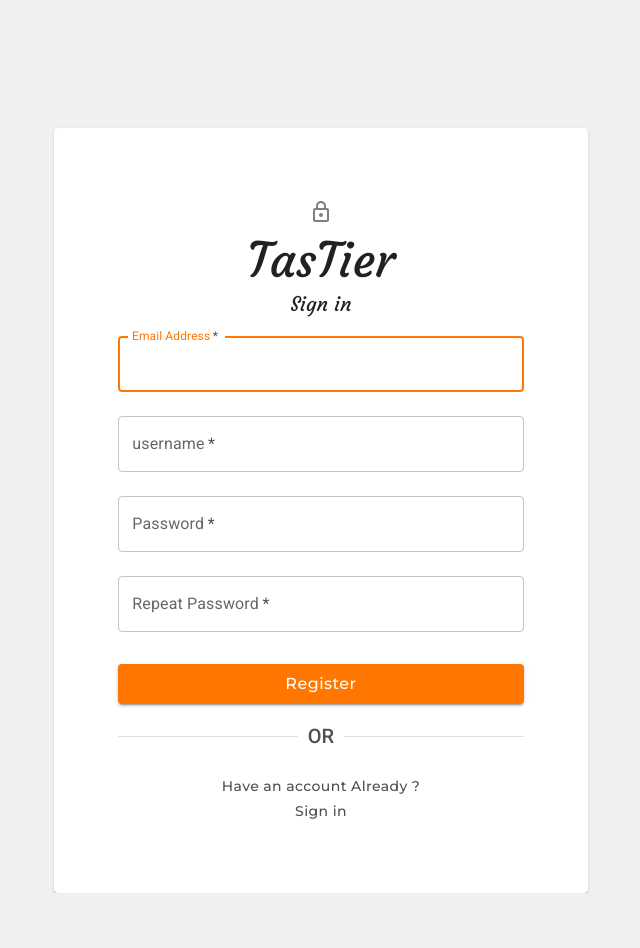
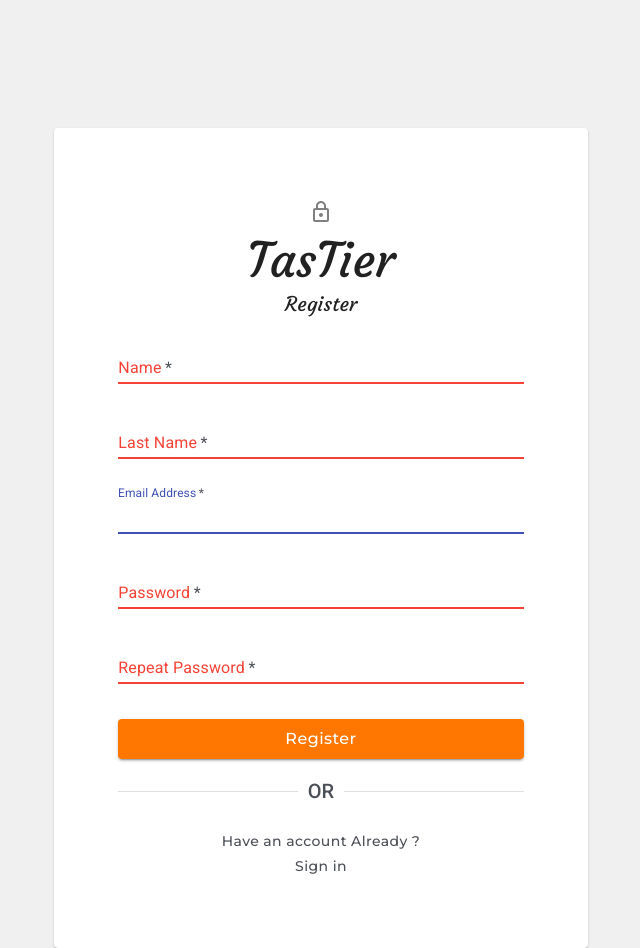
Before and after one commit to Deveneven/TasTier, a React (Create React App) app in the folder frontend/: page /register in a window 1280 px wide. Shown: the whole page, without its empty margins (319-959 px from the left). Before the commit the page ends 893 px from the top, so only its background shows below. Built offline with nearby package versions, Linux system fonts and the light colour scheme.

Commit message:
Finished register api connections

```diff
--- a/frontend/public/index.html
+++ b/frontend/public/index.html
@@ -2,6 +2,7 @@
 <html lang="en">
   <head>
     <meta charset="utf-8" />
+	<meta crossorigin="anonymous" />
     <link rel="icon" href="%PUBLIC_URL%/favicon.ico" />
     <meta name="viewport" content="width=device-width, initial-scale=1" />
     <meta name="theme-color" content="#000000" />
@@ -10,6 +11,7 @@
       content="Web site created using create-react-app"
     />
     <link rel="apple-touch-icon" href="%PUBLIC_URL%/logo192.png" />
+
     <!--
       manifest.json provides metadata used when your web app is installed on a
       user's mobile device or desktop. See https://developers.google.com/web/fundamentals/web-app-manifest/
--- a/frontend/src/Screen/RegisterScreen/RegisterScreen.tsx
+++ b/frontend/src/Screen/RegisterScreen/RegisterScreen.tsx
@@ -1,19 +1,77 @@
-import React from 'react';
+import React, {useState, useEffect} from 'react';
 // import './RegisterScreen.scss';
 import Grid from '@mui/material/Grid';
-import {Avatar, Box, Button, TextField, Card} from '@mui/material';
+import {Avatar, Box, Button, Card, CircularProgress} from '@mui/material';
 import Typography from '@mui/material/Typography';
 import {LockOutlined} from '@material-ui/icons';
 import Divider from '@mui/material/Divider';
 import {useNavigate} from 'react-router-dom';
+import TextForm from '../../Shared/Components/TextForm/TextForm';
+import {Api} from '../../Utils/Api';
+const RegisterScreen = () => {
+  useEffect( () => {
+    return () => setLoading(false);
+  }, []);
 
-const RegisterScreen = () => {
   const navigate = useNavigate();
 
+  const [name, setName] = useState('');
+  const [lastName, setLastName] = useState('');
+  const [email, setEmail] = useState('');
+  const [password, setPassword] = useState('');
+  const [confirmPassword, setConfirmPassword] = useState('');
+
+  const [loading, setLoading] = useState(false);
+
+  const [nameIsValid, setNameIsValid] = useState({name: 'name', isValid: false});
+  const [lastNameIsValid, setLastNameIsValid] = useState({name: 'lastName', isValid: false});
+  const [emailIsValid, setEmailIsValid] = useState({name: 'email', isValid: false});
+  const [passwordIsValid, setPasswordIsValid] = useState({name: 'password', isValid: false});
+  const [confirmPasswordIsValid, setConfirmPasswordIsValid] = useState({name: 'confirmPassword', isValid: false});
+  // console.log(process.env.REACT_APP_DB_API);
+  //   console.log(nameIsValid);
+
+  //   console.log(lastNameIsValid);
+
+  //   console.log(emailIsValid);
+
+  //   console.log(passwordIsValid);
+
+  //   console.log(confirmPasswordIsValid);
+
   const register = () => {
+    if (
+      nameIsValid.isValid &&
+      lastNameIsValid.isValid &&
+      emailIsValid.isValid &&
+      passwordIsValid.isValid &&
+      confirmPasswordIsValid &&
+      password === confirmPassword
+    ) {
+      setLoading(true);
+
+      Api.post(
+          `${process.env.REACT_APP_DB_API}/accounts/register`,
+          {
+            Name: name,
+            LastName: lastName,
+            Password: password,
+            Email: email,
+          },
+      ).then( (response) => {
+        console.log(response);
+        if (response.ok) {
+          console.log('pomyslnie zarejestrowano');
+        }
+      })
+          .finally( () => {
+            setLoading(false);
+          });
+    }
     console.log('Rejestracja');
-    navigate('../signin');
+    // navigate('../signin');
   };
+
   return (
     <div>
       <Grid container className='signin-container'>
@@ -28,12 +86,44 @@ const RegisterScreen = () => {
               TasTier
             </Typography>
             <Typography component="h1" variant="h6">
-              Sign in
+              Register
             </Typography>
             <Box
               sx={{mb: 2}}
             >
-              <TextField
+              <TextForm
+                margin="normal"
+                required
+                fullWidth
+                id="name"
+                label="Name"
+                name="name"
+                autoComplete="Name"
+                minLength={3}
+                maxLength={20}
+                regex={/^((?![0-9.,!?:;_|+\-*\\/=%°@&#§$"'`¨^ˇ()\[\]<>{}])[\S])+$/gm}
+                checkIsValid={setNameIsValid}
+                onChange={ (e) => {
+                  setName(e.target.value);
+                }}
+              />
+              <TextForm
+                margin="normal"
+                required
+                fullWidth
+                id="lastname"
+                label="Last Name"
+                name="lastname"
+                autoComplete="Last Name"
+                minLength={3}
+                maxLength={20}
+                regex={/^((?![0-9.,!?:;_|+\-*\\/=%°@&#§$"'`¨^ˇ()\[\]<>{}])[\S])+$/gm}
+                checkIsValid={setLastNameIsValid}
+                onChange={ (e) => {
+                  setLastName(e.target.value);
+                }}
+              />
+              <TextForm
                 margin="normal"
                 required
                 fullWidth
@@ -42,17 +132,15 @@ const RegisterScreen = () => {
                 name="email"
                 autoComplete="email"
                 autoFocus
+                minLength={3}
+                maxLength={20}
+                regex={/^[\w-\.]+@([\w-]+\.)+[\w-]{2,4}$/g} // do podwojnego przejrzenia regex
+                checkIsValid={setEmailIsValid}
+                onChange={ (e) => {
+                  setEmail(e.target.value);
+                }}
               />
-              <TextField
-                margin="normal"
-                required
-                fullWidth
-                id="username"
-                label="username"
-                name="username"
-                autoComplete="username"
-              />
-              <TextField
+              <TextForm
                 margin="normal"
                 required
                 fullWidth
@@ -61,8 +149,15 @@ const RegisterScreen = () => {
                 type="password"
                 id="password"
                 autoComplete="current-password"
+                minLength={8}
+                maxLength={20}
+                regex={/^(?=.*[a-z])(?=.*[A-Z])(?=.*\d)(?=.*[@$!%*?&])[A-Za-z\d@$!%*?&]{8,}$/}
+                checkIsValid={setPasswordIsValid}
+                onChange={ (e) => {
+                  setPassword(e.target.value);
+                }}
               />
-              <TextField
+              <TextForm
                 margin="normal"
                 required
                 fullWidth
@@ -71,14 +166,35 @@ const RegisterScreen = () => {
                 type="password"
                 id="passwordRepeat"
                 autoComplete="current-password"
+                minLength={8}
+                maxLength={20}
+                regex={/^(?=.*[a-z])(?=.*[A-Z])(?=.*\d)(?=.*[@$!%*?&])[A-Za-z\d@$!%*?&]{8,}$/}
+                checkIsValid={setConfirmPasswordIsValid}
+                onChange={ (e) => {
+                  setConfirmPassword(e.target.value);
+                }}
               />
               <Button
                 fullWidth
                 variant="contained"
                 onClick={register}
-                sx={{mt: 3}}
+                sx={{mt: 3, position: 'relative'}}
+                disabled={loading}
               >
                 Register
+                {loading && (
+                  <CircularProgress
+                    size={24}
+                    sx={{
+                      color: '#black',
+                      position: 'absolute',
+                      top: '50%',
+                      left: '50%',
+                      marginTop: '-12px',
+                      marginLeft: '-12px',
+                    }}
+                  />
+                )}
               </Button>
             </Box>
             <Typography component="h1" variant="h6">
--- a/frontend/src/Shared/Components/TextForm/TextForm.tsx
+++ b/frontend/src/Shared/Components/TextForm/TextForm.tsx
@@ -7,7 +7,7 @@ const TextForm = (props: any) => {
   const [validResults, setValidResults] = useState<Array<string>>([]);
   useEffect(() => {
     if (!!props.checkIsValid) {
-      props.checkIsValid(props.name, !isInvalid);
+      props.checkIsValid({name: props.name, isValid: !isInvalid});
     }
   }, [isInvalid]);
   const onBlur = (event: any) => {
@@ -37,7 +37,7 @@ const TextForm = (props: any) => {
   };
 
   const onFocus = () => {
-    setIsInvalid(false);
+    setIsInvalid(false); // moze powodowac buga, gdy ktos zostawi input pusty, ale da na niego focus is probuje wyslac zapytanie
     setValidResults([]);
   };
 
--- a/frontend/src/Utils/Api.js
+++ b/frontend/src/Utils/Api.js
@@ -10,15 +10,21 @@ async function get(url) {
 }
 
 async function post(url, payload) {
-  await fetch(url, {
+  const response = await fetch(url, {
+    crossDomain: true,
     method: 'POST',
+    credentials: 'same-origin',
     headers: {
-      Accept: 'application/json',
+      'Accept': 'application/json',
+      'Content-Type': 'application/json',
     },
+    referrerPolicy: 'no-referrer',
     body: JSON.stringify(payload),
   }).then((response) => {
-    return JSON.parse(response);
+    console.log(JSON.stringify(payload));
+    return response;
   });
+  return response;
 }
 
 export const Api = {
```
Also changed, not shown: 1 other file (tests, documents, lock files or other folders).
